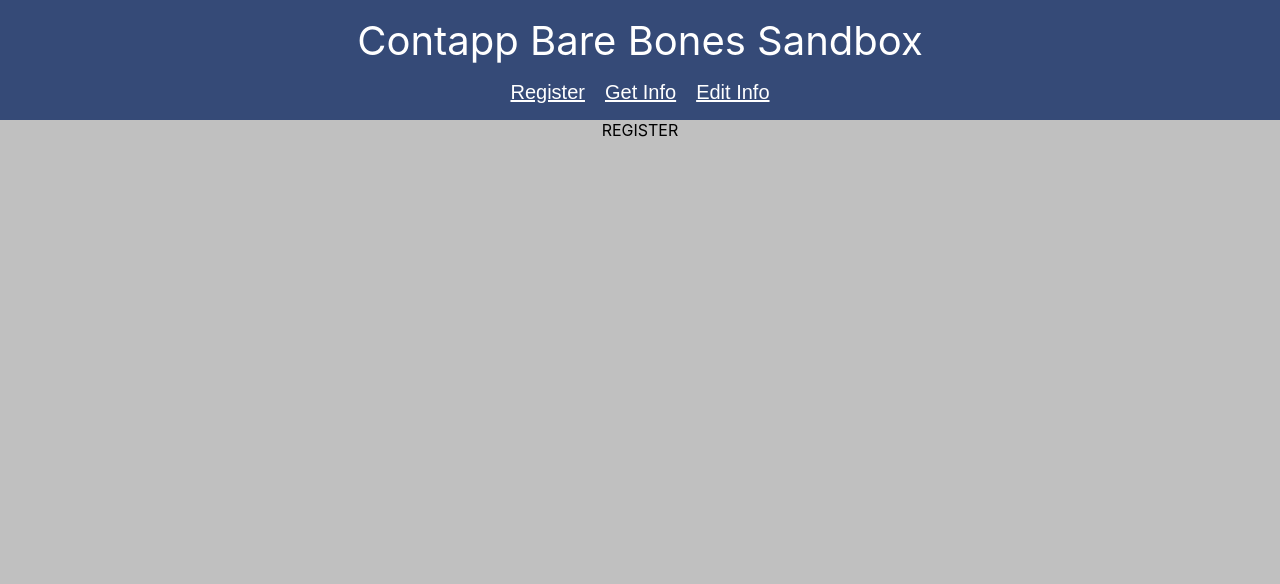
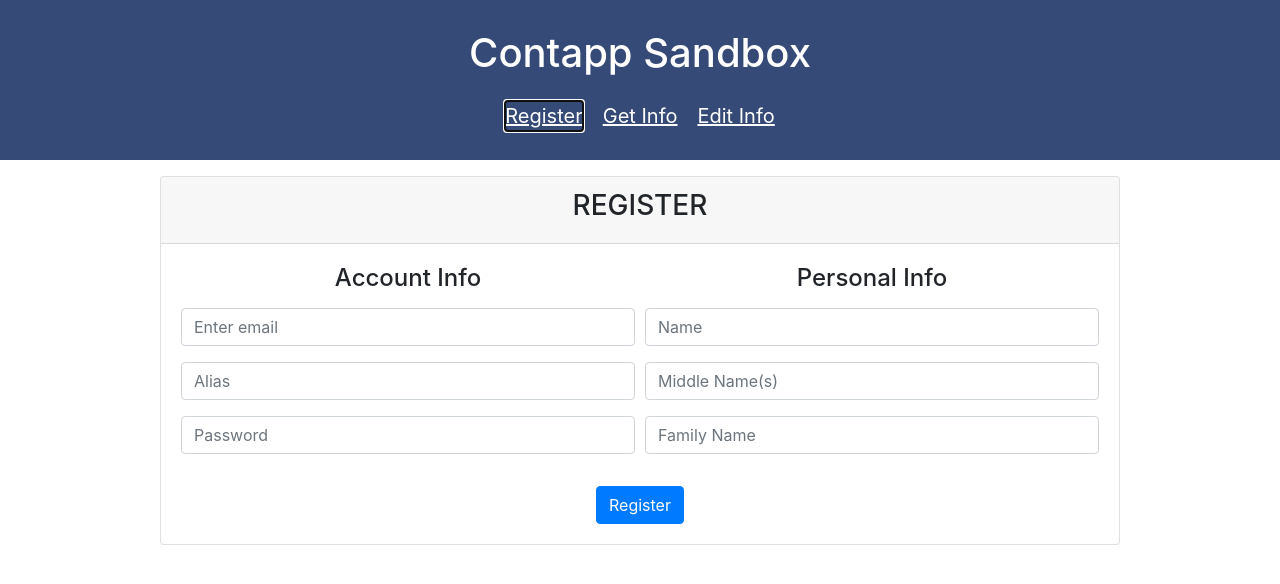
Before and after one commit to PittaCode/contapp, a React (Create React App) app in the folder frontend/: page / in a window 1280 px wide. Both pictures are taken after a click on the button "Register". Shown: the top 584 px of the page. Built offline with nearby package versions, Linux system fonts and the light colour scheme.

Commit message:
[AA] Add unconnected register form

```diff
--- a/frontend/src/App/App.css
+++ b/frontend/src/App/App.css
@@ -4,17 +4,16 @@
 
 .contapp-header {
   background-color: #354a77;
-  height: 15vh;
+  height: 10rem;
   display: flex;
   flex-direction: column;
   align-items: center;
   justify-content: center;
-  font-size: 40px;
   color: white;
 }
 
 .features {
-  margin: 2vh 0 0 0;
+  margin: 1rem 0 0 0;
   display: flex;
   align-items: center;
   justify-content: center;
@@ -30,8 +29,3 @@
   cursor: pointer;
   font-size: 20px;
 }
-
-.mock-page {
-  background-color: silver;
-  min-height: 85vh
-}
--- a/frontend/src/App/App.js
+++ b/frontend/src/App/App.js
@@ -1,4 +1,7 @@
 import React, { useState } from 'react';
+import SuperTitle from '../Headings/SuperTitle';
+import Register from '../Register/Register';
+import {wrapWithPageLayout, wrapWithNarrowPageLayout} from '../Layout/layouts';
 import './App.css';
 
 const REGISTER = 'REGISTER';
@@ -10,7 +13,7 @@ function App() {
 
   let screenHtml;
   if (screen === REGISTER) {
-    screenHtml = <div>REGISTER</div>;
+    screenHtml = wrapWithNarrowPageLayout(REGISTER, <Register />);
   }
   if (screen === GET_INFO) {
     screenHtml = <div>GET_INFO</div>;
@@ -22,7 +25,7 @@ function App() {
   return (
     <div className="contapp">
       <header className="contapp-header">
-        <div>Contapp Bare Bones Sandbox</div>
+        <SuperTitle text="Contapp Sandbox" />
         <div className="features">
           <button className="link" onClick={() => setScreen(REGISTER)}>
             Register
@@ -35,7 +38,7 @@ function App() {
           </button>
         </div>
       </header>
-      <div className="mock-page">{screenHtml}</div>
+      <div>{screenHtml}</div>
     </div>
   );
 }
--- /dev/null
+++ b/frontend/src/Headings/Subtitle.js
@@ -0,0 +1,12 @@
+import React from 'react';
+import PropTypes from 'prop-types';
+
+function Subtitle({ text }) {
+  return <h4>{text}</h4>;
+}
+
+Subtitle.propTypes = {
+  text: PropTypes.string.isRequired,
+};
+
+export default Subtitle;
--- /dev/null
+++ b/frontend/src/Headings/SuperTitle.js
@@ -0,0 +1,12 @@
+import React from 'react';
+import PropTypes from 'prop-types';
+
+function SuperTitle({ text }) {
+  return <h1>{text}</h1>;
+}
+
+SuperTitle.propTypes = {
+  text: PropTypes.string.isRequired,
+};
+
+export default SuperTitle;
--- /dev/null
+++ b/frontend/src/Headings/Title.js
@@ -0,0 +1,12 @@
+import React from 'react';
+import PropTypes from 'prop-types';
+
+function Title({ text }) {
+  return <h3>{text}</h3>;
+}
+
+Title.propTypes = {
+  text: PropTypes.string.isRequired,
+};
+
+export default Title;
--- /dev/null
+++ b/frontend/src/Layout/layouts.js
@@ -0,0 +1,30 @@
+import React from 'react';
+import Card from 'react-bootstrap/Card';
+import Title from '../Headings/Title';
+
+const wrapWithPageLayout = (header, component) => {
+  return (
+    <Card style={{ margin: '1rem 1rem' }}>
+      <Card.Header>
+        <Title text={header} />
+      </Card.Header>
+      <Card.Body>{component}</Card.Body>
+    </Card>
+  );
+};
+
+const wrapWithNarrowPageLayout = (header, component) => {
+  return (
+    <Card style={{ margin: '1rem 10rem' }}>
+      <Card.Header>
+        <Title text={header} />
+      </Card.Header>
+      <Card.Body>{component}</Card.Body>
+    </Card>
+  );
+};
+
+export {
+  wrapWithPageLayout,
+  wrapWithNarrowPageLayout
+};
--- /dev/null
+++ b/frontend/src/Register/Register.js
@@ -0,0 +1,83 @@
+import React from 'react';
+import { useForm } from 'react-hook-form';
+import Form from 'react-bootstrap/Form';
+import Button from 'react-bootstrap/Button';
+import Col from 'react-bootstrap/Col';
+import Subtitle from '../Headings/Subtitle';
+
+function Register() {
+  const { handleSubmit, register } = useForm({
+    mode: 'onBlur',
+    validateCriteriaMode: 'all',
+  });
+  const onSubmit = (data, e) => {
+    console.log('Submit event', e);
+    alert(JSON.stringify(data));
+  };
+
+  return (
+    <Form onSubmit={handleSubmit(onSubmit)}>
+      <Form.Row>
+        <Form.Group as={Col}>
+          <Form.Group>
+            <Subtitle text="Account Info" />
+          </Form.Group>
+
+          <Form.Group controlId="email">
+            <Form.Control
+              name="email"
+              type="email"
+              placeholder="Enter email"
+              ref={register}
+            />
+          </Form.Group>
+
+          <Form.Group controlId="alias">
+            <Form.Control name="alias" placeholder="Alias" ref={register} />
+          </Form.Group>
+
+          <Form.Group controlId="password">
+            <Form.Control
+              name="password"
+              type="password"
+              placeholder="Password"
+              ref={register}
+            />
+          </Form.Group>
+        </Form.Group>
+
+        <Form.Group as={Col}>
+          <Form.Group>
+            <Subtitle text="Personal Info" />
+          </Form.Group>
+
+          <Form.Group controlId="name">
+            <Form.Control name="name" placeholder="Name" ref={register} />
+          </Form.Group>
+
+          <Form.Group controlId="middle-name">
+            <Form.Control
+              name="middle-name"
+              placeholder="Middle Name(s)"
+              ref={register}
+            />
+          </Form.Group>
+
+          <Form.Group controlId="family-name">
+            <Form.Control
+              name="family-name"
+              placeholder="Family Name"
+              ref={register}
+            />
+          </Form.Group>
+        </Form.Group>
+      </Form.Row>
+
+      <Button variant="primary" type="submit">
+        Register
+      </Button>
+    </Form>
+  );
+}
+
+export default Register;
--- a/frontend/src/index.css
+++ /dev/null
@@ -1,13 +0,0 @@
-body {
-  margin: 0;
-  font-family: -apple-system, BlinkMacSystemFont, 'Segoe UI', 'Roboto', 'Oxygen',
-    'Ubuntu', 'Cantarell', 'Fira Sans', 'Droid Sans', 'Helvetica Neue',
-    sans-serif;
-  -webkit-font-smoothing: antialiased;
-  -moz-osx-font-smoothing: grayscale;
-}
-
-code {
-  font-family: source-code-pro, Menlo, Monaco, Consolas, 'Courier New',
-    monospace;
-}
--- a/frontend/src/index.js
+++ b/frontend/src/index.js
@@ -1,8 +1,8 @@
 import React from 'react';
 import ReactDOM from 'react-dom';
-import './index.css';
 import App from './App/App';
 import * as serviceWorker from './serviceWorker';
+import 'bootstrap/dist/css/bootstrap.min.css';
 
 ReactDOM.render(
   <React.StrictMode>
```
Also changed, not shown: frontend/package.json (+8 -4 lines).
